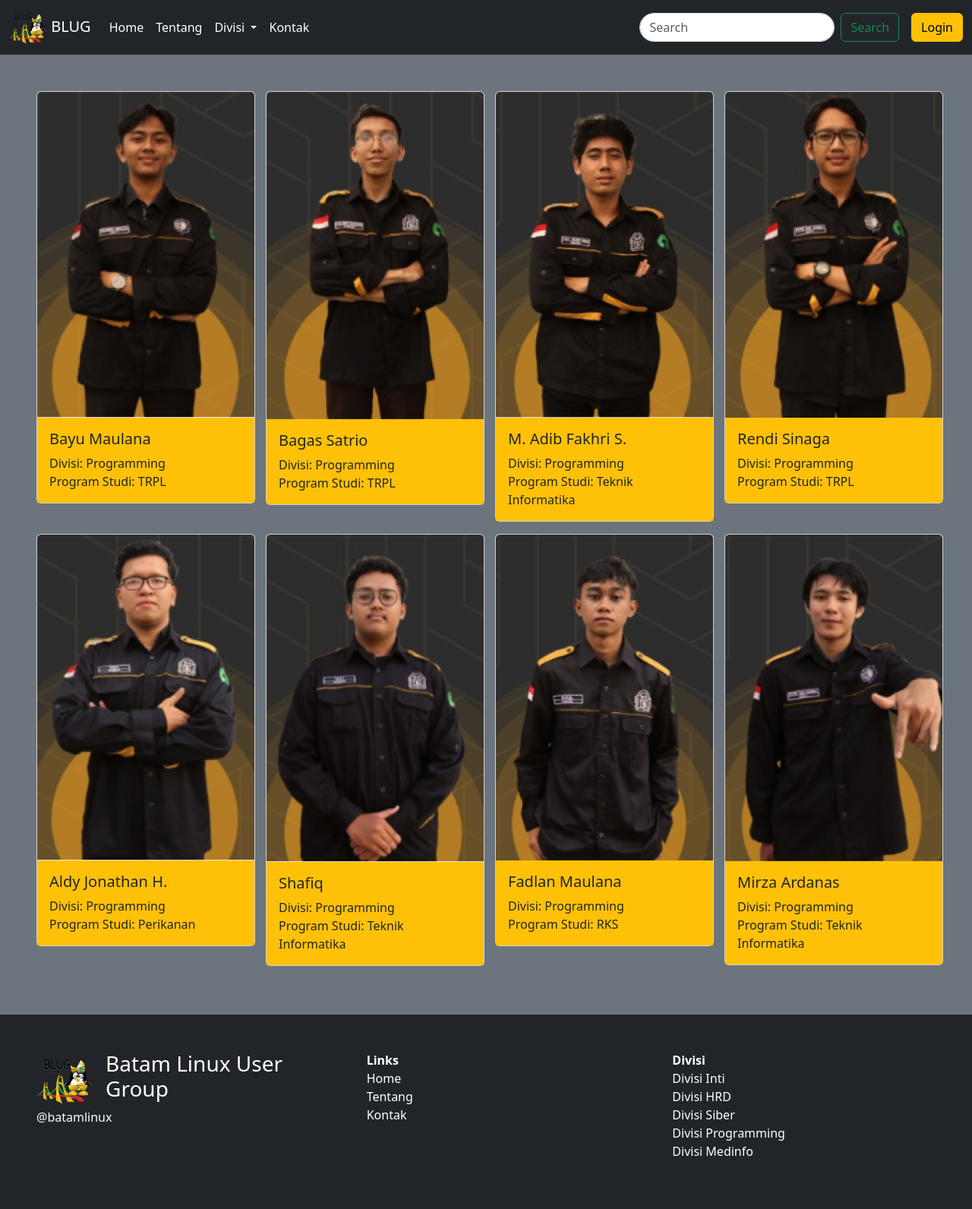
After one commit to Batam-Linux-User-Group/blug-blog-2024, a PHP site: page /halamanblog.html in a window 1280 px wide. The commit adds this page. Shown: the whole page at 76% size. Run offline with PHP 8.4, Linux system fonts and the light colour scheme.

Commit message:
Halaman Blog

```diff
--- /dev/null
+++ b/halamanblog.html
@@ -0,0 +1,169 @@
+<!DOCTYPE html>
+<html lang="en">
+<head>
+    <meta charset="UTF-8">
+    <meta name="viewport" content="width=device-width, initial-scale=1.0">
+    <title>Document</title>
+    <link href="https://cdn.jsdelivr.net/npm/bootstrap@5.3.3/dist/css/bootstrap.min.css" rel="stylesheet" integrity="sha384-QWTKZyjpPEjISv5WaRU9OFeRpok6YctnYmDr5pNlyT2bRjXh0JMhjY6hW+ALEwIH" crossorigin="anonymous">
+    <script src="https://cdn.jsdelivr.net/npm/bootstrap@5.3.3/dist/js/bootstrap.bundle.min.js" integrity="sha384-YvpcrYf0tY3lHB60NNkmXc5s9fDVZLESaAA55NDzOxhy9GkcIdslK1eN7N6jIeHz" crossorigin="anonymous"></script>
+    <link rel="stylesheet" href="src/styles/style.css">
+</head>
+<body>
+    <nav class="navbar navbar-expand-lg bg-dark">
+        <div class="container-fluid">
+          <a class="navbar-brand text-white" href="#">
+            <img src="src/images/logo.png" width="50" alt="">
+            BLUG
+          </a>
+          <button class="navbar-toggler" type="button" data-bs-toggle="collapse" data-bs-target="#navbarSupportedContent" aria-controls="navbarSupportedContent" aria-expanded="false" aria-label="Toggle navigation">
+            <span class="navbar-toggler-icon"></span>
+          </button>
+          <div class="collapse navbar-collapse" id="navbarSupportedContent">
+            <ul class="navbar-nav me-auto mb-2 mb-lg-0">
+              <li class="nav-item">
+                <a class="nav-link active text-white" aria-current="page" href="#">Home</a>
+              </li>
+              <li class="nav-item">
+                <a class="nav-link text-white" href="#">Tentang</a>
+              </li>
+              <li class="nav-item dropdown">
+                <a class="nav-link dropdown-toggle text-white" href="#" role="button" data-bs-toggle="dropdown" aria-expanded="false">
+                  Divisi
+                </a>
+                <ul class="dropdown-menu">
+                  <li><a class="dropdown-item" href="#">Divisi Inti</a></li>
+                  <li><a class="dropdown-item" href="#">Divisi HRD</a></li>
+                  <li><a class="dropdown-item" href="#">Divisi Siber</a></li>
+                  <li><a class="dropdown-item" href="#">Divisi Programming</a></li>
+                  <li><a class="dropdown-item" href="#">Divisi Medinfo</a></li>
+                </ul>
+              </li>
+              <li class="nav-item">
+                <a class="nav-link text-white" href="">Kontak</a>
+              </li>
+            </ul>
+            <form class="d-flex me-3" role="search">
+              <input class="form-control me-2" type="search" placeholder="Search" aria-label="Search">
+              <button class="btn btn-outline-success" type="submit">Search</button>
+            </form>
+            <button class="btn btn-warning">Login</button>
+          </div>
+        </div>
+      </nav>
+
+      <main class="container-fluid p-5 bg-secondary">
+        <div class="row row-cols-4">
+            <div class="col mb-3">
+                <div class="card" style="width: 18rem;">
+                    <img src="src/images/potrait/potrait1.png" class="card-img-top" alt="...">
+                    <div class="card-body bg-warning">
+                        <h5 class="">Bayu Maulana</h5>
+                        <p class="card-text mb-0">Divisi: Programming</p>
+                        <p class="card-text">Program Studi: TRPL</p>
+                    </div>
+                  </div>
+            </div>
+            <div class="col mb-3">
+                <div class="card" style="width: 18rem;">
+                    <img src="src/images/potrait/potrait2.png" class="card-img-top" alt="...">
+                    <div class="card-body bg-warning">
+                        <h5 class="">Bagas Satrio</h5>
+                        <p class="card-text mb-0">Divisi: Programming</p>
+                        <p class="card-text">Program Studi: TRPL</p>
+                    </div>
+                  </div>
+            </div>
+            <div class="col mb-3">
+                <div class="card" style="width: 18rem;">
+                    <img src="src/images/potrait/potrait3.png" class="card-img-top" alt="...">
+                    <div class="card-body bg-warning">
+                        <h5 class="">M. Adib Fakhri S.</h5>
+                        <p class="card-text mb-0">Divisi: Programming</p>
+                        <p class="card-text">Program Studi: Teknik Informatika</p>
+                    </div>
+                  </div>
+            </div>
+            <div class="col mb-3">
+                <div class="card" style="width: 18rem;">
+                    <img src="src/images/potrait/potrait4.png" class="card-img-top" alt="...">
+                    <div class="card-body bg-warning">
+                        <h5 class="">Rendi Sinaga</h5>
+                        <p class="card-text mb-0">Divisi: Programming</p>
+                        <p class="card-text">Program Studi: TRPL</p>
+                    </div>
+                  </div>
+            </div>
+            <div class="col mb-3">
+                <div class="card" style="width: 18rem;">
+                    <img src="src/images/potrait/potrait5.png" class="card-img-top" alt="...">
+                    <div class="card-body bg-warning">
+                        <h5 class="">Aldy Jonathan H.</h5>
+                        <p class="card-text mb-0">Divisi: Programming</p>
+                        <p class="card-text">Program Studi: Perikanan</p>
+                    </div>
+                  </div>
+            </div>
+            <div class="col mb-3">
+                <div class="card" style="width: 18rem;">
+                    <img src="src/images/potrait/potrait6.png" class="card-img-top" alt="...">
+                    <div class="card-body bg-warning">
+                        <h5 class="">Shafiq</h5>
+                        <p class="card-text mb-0">Divisi: Programming</p>
+                        <p class="card-text">Program Studi: Teknik Informatika</p>
+                    </div>
+                  </div>
+            </div>
+            <div class="col mb-3">
+                <div class="card" style="width: 18rem;">
+                    <img src="src/images/potrait/potrait7.png" class="card-img-top" alt="...">
+                    <div class="card-body bg-warning">
+                        <h5 class="">Fadlan Maulana</h5>
+                        <p class="card-text mb-0">Divisi: Programming</p>
+                        <p class="card-text">Program Studi: RKS</p>
+                    </div>
+                  </div>
+            </div>
+            <div class="col mb-3">
+                <div class="card" style="width: 18rem;">
+                    <img src="src/images/potrait/potrait8.png" class="card-img-top" alt="...">
+                    <div class="card-body bg-warning">
+                        <h5 class="">Mirza Ardanas</h5>
+                        <p class="card-text mb-0">Divisi: Programming</p>
+                        <p class="card-text">Program Studi: Teknik Informatika</p>
+                    </div>
+                  </div>
+            </div>
+        </div>
+      </main>
+
+      <footer class="container-fluid bg-dark p-5">
+        <div class="row">
+            <div class="col">
+                <div class="d-flex align-items-center">
+                    <img class="me-3" src="src/images/logo.png" width="75" alt="">
+                    <h3 class="text-white">Batam Linux User Group</h3>
+                </div>
+                <p class="text-white">@batamlinux</p>
+            </div>
+            <div class="col">
+                <ul class="link">
+                    <li class="text-white"><b>Links</b></li>
+                    <li class="text-white">Home</li>
+                    <li class="text-white">Tentang</li>
+                    <li class="text-white">Kontak</li>
+                </ul>
+            </div>
+            <div class="col">
+                <ul class="link">
+                    <li class="text-white"><b>Divisi</b></li>
+                    <li class="text-white">Divisi Inti</li>
+                    <li class="text-white">Divisi HRD</li>
+                    <li class="text-white">Divisi Siber</li>
+                    <li class="text-white">Divisi Programming</li>
+                    <li class="text-white">Divisi Medinfo</li>
+                </ul>
+            </div>
+        </div>
+      </footer>
+</body>
+</html>
--- a/src/styles/style.css
+++ b/src/styles/style.css
@@ -36,3 +36,11 @@
     background-color: #090A20;
     position: absolute;
 }
+
+ul li {
+    list-style: none;
+}
+
+.d-flex input {
+    border-radius: 25px;
+}
```
Also changed, not shown: src/images/potrait/potrait1.png (added), src/images/potrait/potrait2.png (added), src/images/potrait/potrait3.png (added), src/images/potrait/potrait4.png (added), src/images/potrait/potrait5.png (added), src/images/potrait/potrait6.png (added), src/images/potrait/potrait7.png (added), src/images/potrait/potrait8.png (added).
